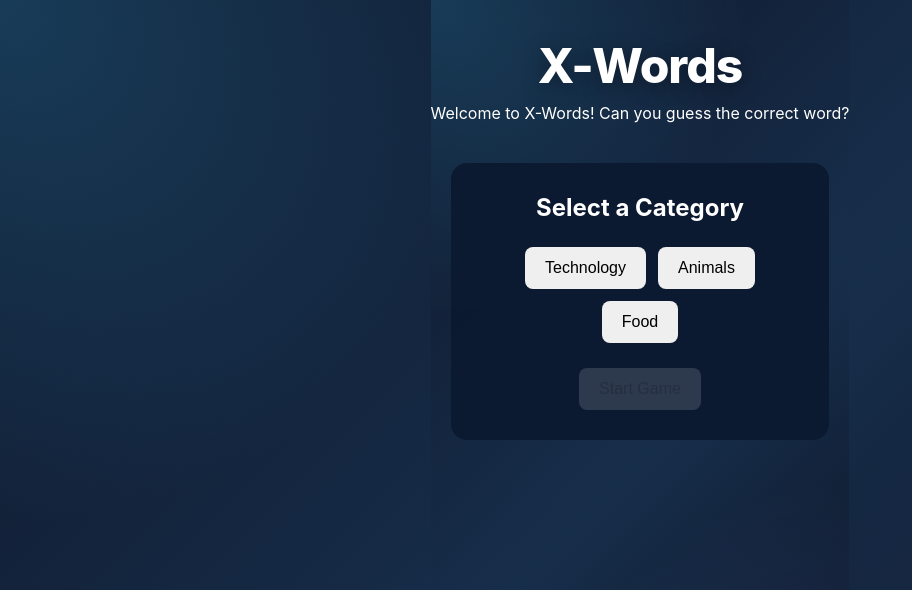
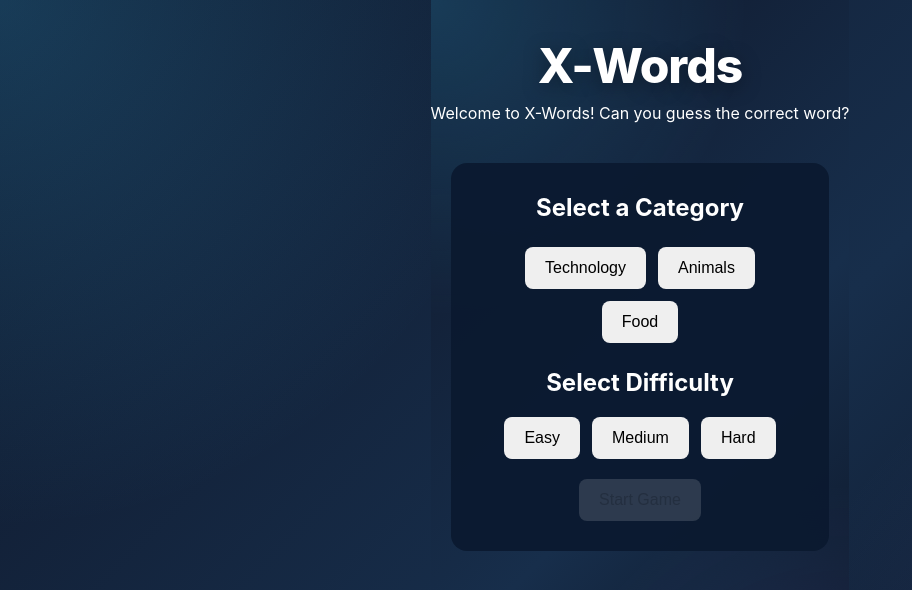
Before and after one commit to Gregory1288/x-words, a React (Vite) app: page / in a window 1280 px wide. Shown: the top 590 px of the page, without its empty margins (0-912 px from the left). Built offline with nearby package versions, Linux system fonts and the light colour scheme; no server answers.

Commit message:
added feature: difficulty levels

```diff
--- a/src/App.css
+++ b/src/App.css
@@ -222,3 +222,32 @@ p {
   text-transform: capitalize;
   font-weight: bold;
 }
+
+.difficulty-buttons {
+  display: flex;
+  justify-content: center;
+  gap: 12px;
+  flex-wrap: wrap;
+  margin: 20px 0;
+}
+
+.difficulty-buttons button {
+  padding: 12px 20px;
+  border: none;
+  border-radius: 8px;
+  cursor: pointer;
+  font-size: 16px;
+}
+
+.selected-difficulty {
+  outline: 3px solid white;
+  transform: translateY(-2px);
+}
+
+.game-information {
+  display: flex;
+  justify-content: center;
+  gap: 30px;
+  margin: 10px auto;
+  font-weight: bold;
+}
--- a/src/App.jsx
+++ b/src/App.jsx
@@ -10,6 +10,7 @@ import Word from './components/Word'
 import Notification from './components/Notification'
 import Popup from './components/Popup'
 import CategorySelection from './components/CategorySelection'
+import {difficultySettings} from "./config/difficultyConfig"
 import {showNotification as show} from "./helpers/helpers"
 import { checkWin } from './helpers/helpers';
 import { getRandomWord } from './helpers/firestore';
@@ -26,7 +27,11 @@ function App() {
   const [score, setScore] = useState(0);
   const [selectedCategory, setSelectedCategory] = useState("");
   const [gameStarted, setGameStarted] = useState(false);
+  const [selectedDifficulty, setSelectedDifficulty] = useState("");
 
+  const maxWrongGuesses = selectedDifficulty
+    ? difficultySettings[selectedDifficulty].maxWrongGuesses
+    : 6; // Default to 6 if no difficulty is selected
 
 
   useEffect(() => {
@@ -52,7 +57,7 @@ function App() {
     window.addEventListener('keydown', handleKeydown);
 
     return () => window.removeEventListener('keydown', handleKeydown);
-  }, [correctLetters, wrongLetters, playable]);
+  }, [correctLetters, wrongLetters, playable, selectedWord]);
 
   async function startGame() {
     try {
@@ -79,7 +84,7 @@ function App() {
     setCorrectLetters([]);
     setWrongLetters([]);
 
-    if (checkWin(correctLetters, wrongLetters, selectedWord) === 'lose') {
+    if (checkWin(correctLetters, wrongLetters, selectedWord, maxWrongGuesses) === 'lose') {
       setScore(0);
     }
 
@@ -104,6 +109,8 @@ function App() {
         <CategorySelection
           selectedCategory={selectedCategory}
           setSelectedCategory={setSelectedCategory}
+          selectedDifficulty={selectedDifficulty}
+          setSelectedDifficulty={setSelectedDifficulty}
           startGame={startGame}
         />
       ) :loading ? (
@@ -114,8 +121,23 @@ function App() {
             Category: {selectedCategory}
           </p>
 
+          <div className="game-information">
+            <p>
+              Difficulty:{" "}
+              {difficultySettings[selectedDifficulty].label}
+            </p>
+
+            <p>
+              Wrong guesses remaining:{" "}
+              {Math.max(maxWrongGuesses - wrongLetters.length, 0)}
+            </p>
+          </div>
+
           <div className="game-container">
-            <Figure wrongLetters={wrongLetters}/>
+            <Figure
+              wrongLetters={wrongLetters}
+              maxWrongGuesses={maxWrongGuesses}
+            />
             <WrongLetters wrongLetters={wrongLetters}/>
             <Word
               selectedWord={selectedWord}
@@ -131,6 +153,7 @@ function App() {
             playAgain={playAgain}
             score={score}
             setScore={setScore}
+            maxWrongGuesses={maxWrongGuesses}
           />
           <Notification showNotification={showNotification}/>
         </>
--- a/src/components/CategorySelection.jsx
+++ b/src/components/CategorySelection.jsx
@@ -1,6 +1,8 @@
 function CategorySelection({
     selectedCategory,
     setSelectedCategory,
+    selectedDifficulty,
+    setSelectedDifficulty,
     startGame,
 }) {
     return (
@@ -30,10 +32,35 @@ function CategorySelection({
                 </button>
             </div>
 
+            <h2>Select Difficulty</h2>
+
+            <div className="difficulty-buttons">
+                <button
+                    onClick={() => setSelectedDifficulty("easy")}
+                    className={selectedDifficulty === "easy" ? "selected-difficulty" : ""}
+                >
+                    Easy
+                </button>
+
+                <button
+                    onClick={() => setSelectedDifficulty("medium")}
+                    className={selectedDifficulty === "medium" ? "selected-difficulty" : ""}
+                >
+                    Medium
+                </button>
+
+                <button
+                    onClick={() => setSelectedDifficulty("hard")}
+                    className={selectedDifficulty === "hard" ? "selected-difficulty" : ""}
+                >
+                    Hard
+                </button>
+            </div>
+
             <button
                 className="start-game-button"
                 onClick={startGame}
-                disabled={!selectedCategory}
+                disabled={!selectedCategory || !selectedDifficulty}
             >
                 Start Game
             </button>
--- a/src/components/Figure.jsx
+++ b/src/components/Figure.jsx
@@ -1,7 +1,7 @@
 import React from 'react'
 
-const Figure = ({ wrongLetters }) => {
-  const errors = wrongLetters.length
+const Figure = ({ wrongLetters, maxWrongGuesses }) => {
+  const errors = Math.ceil((wrongLetters.length / maxWrongGuesses) * 6);
 
   return (
     <svg height="250" width="200" className="figure-container">
--- a/src/components/Popup.jsx
+++ b/src/components/Popup.jsx
@@ -1,12 +1,12 @@
 import React, { useEffect } from 'react';
 import { checkWin } from '../helpers/helpers';
 
-const Popup = ({correctLetters, wrongLetters, selectedWord, setPlayable, playAgain, score, setScore}) => {
+const Popup = ({correctLetters, wrongLetters, selectedWord, setPlayable, playAgain, score, setScore, maxWrongGuesses}) => {
   let finalMessage = '';
   let finalMessageRevealWord = '';
   let playable = true;
   let buttonText = '';
-  const result = selectedWord ? checkWin(correctLetters, wrongLetters, selectedWord) : ""; // safe check for empty selectedWord
+  const result = selectedWord ? checkWin(correctLetters, wrongLetters, selectedWord, maxWrongGuesses) : ""; // safe check for empty selectedWord
 
   if( result === 'win' ) {
     finalMessage = 'Congratulations! You won! 😃';
--- /dev/null
+++ b/src/config/difficultyConfig.js
@@ -0,0 +1,14 @@
+export const difficultySettings = {
+    easy: {
+        label: 'Easy',
+        maxWrongGuesses: 6,
+    },
+    medium: {
+        label: 'Medium',
+        maxWrongGuesses: 4,
+    },
+    hard: {
+        label: 'Hard',
+        maxWrongGuesses: 3,
+    }
+};
--- a/src/helpers/helpers.jsx
+++ b/src/helpers/helpers.jsx
@@ -5,7 +5,7 @@ export function showNotification(setter) {
   }, 2000);
 }
 
-export function checkWin(correct, wrong, word) {
+export function checkWin(correct, wrong, word, maxWrongGuesses) {
   let status = 'win';
 
   // Check for win
@@ -16,7 +16,7 @@ export function checkWin(correct, wrong, word) {
   });
 
   // Check for lose
-  if(wrong.length === 6) status = 'lose';
+  if(wrong.length >= maxWrongGuesses) status = 'lose';
 
   return status;
 }
```
